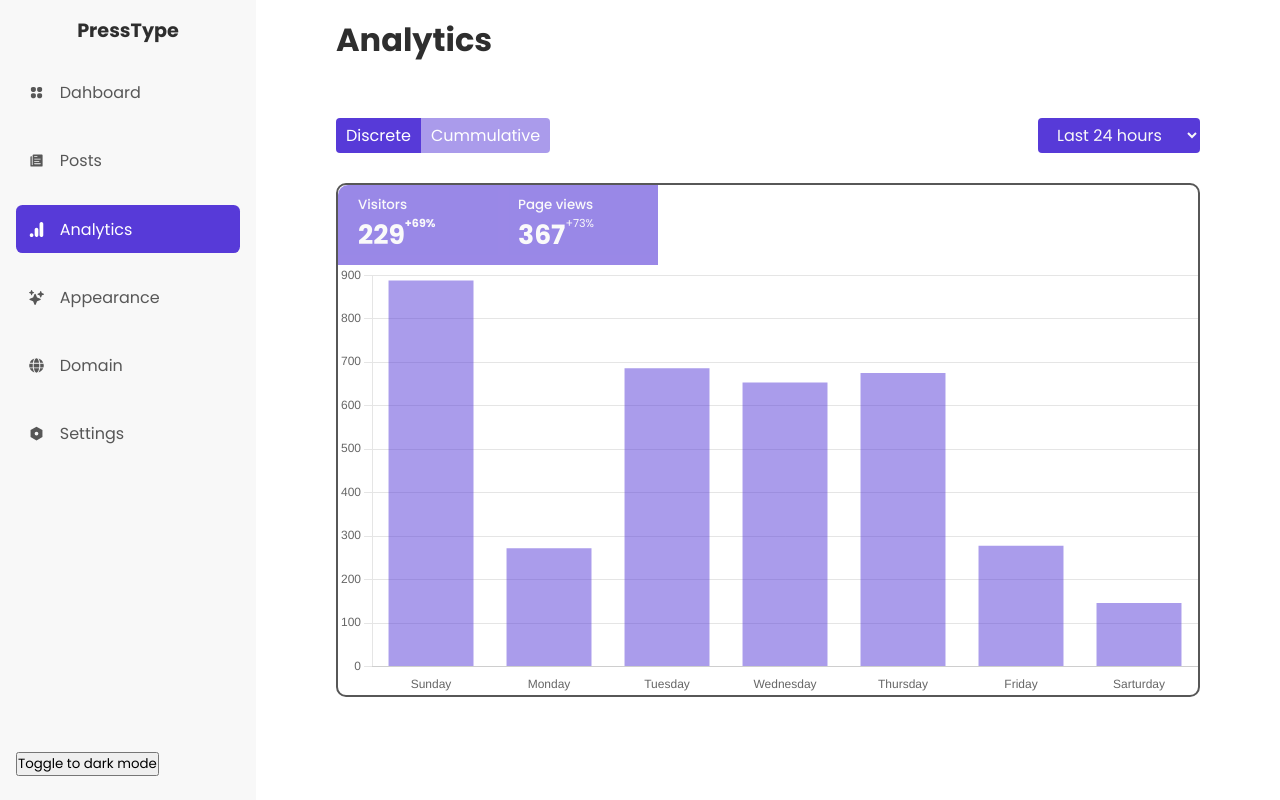
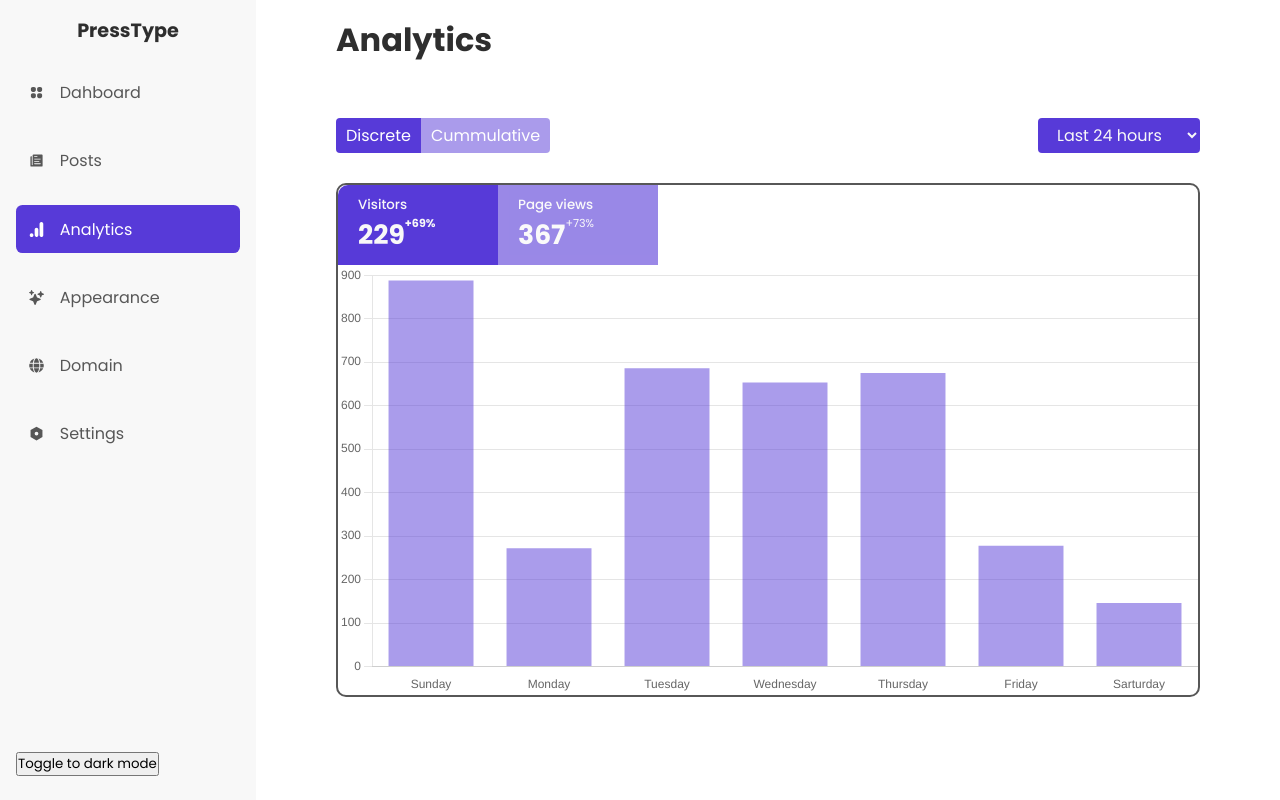
Before and after one commit to akinloluwami/presstype, a Next.js app: page /analytics in a window 1280 px wide. Built offline with nearby package versions, Linux system fonts and the light colour scheme.

Commit message:
handle state change

```diff
--- a/pages/analytics/index.tsx
+++ b/pages/analytics/index.tsx
@@ -54,13 +54,23 @@ const Index = () => {
       </div>
       <div className={styles.graph_container}>
         <div className={styles.data_option}>
-          <button className={styles.data_select}>
+          <button
+            className={`${styles.data_select} ${
+              dataType === "Visitors" && styles.active
+            }`}
+            onClick={() => setDataType("Visitors")}
+          >
             <p>Visitors</p>
             <b className={styles.button_inner}>
               <h1>229</h1> <small>+69%</small>
             </b>
           </button>
-          <button className={styles.data_select}>
+          <button
+            className={`${styles.data_select} ${
+              dataType === "Page views" && styles.active
+            }`}
+            onClick={() => setDataType("Page views")}
+          >
             <p>Page views</p>
             <div className={styles.button_inner}>
               <h1>367</h1> <small>+73%</small>
```
